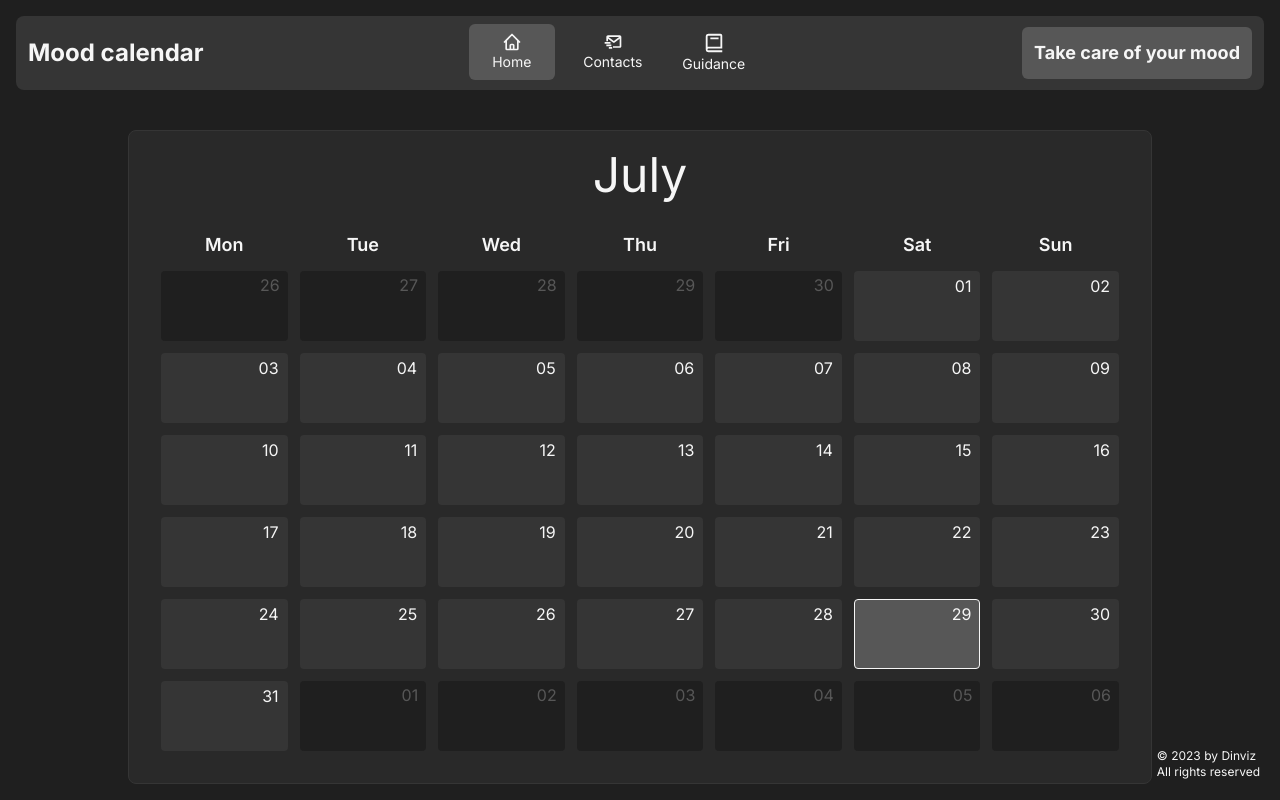
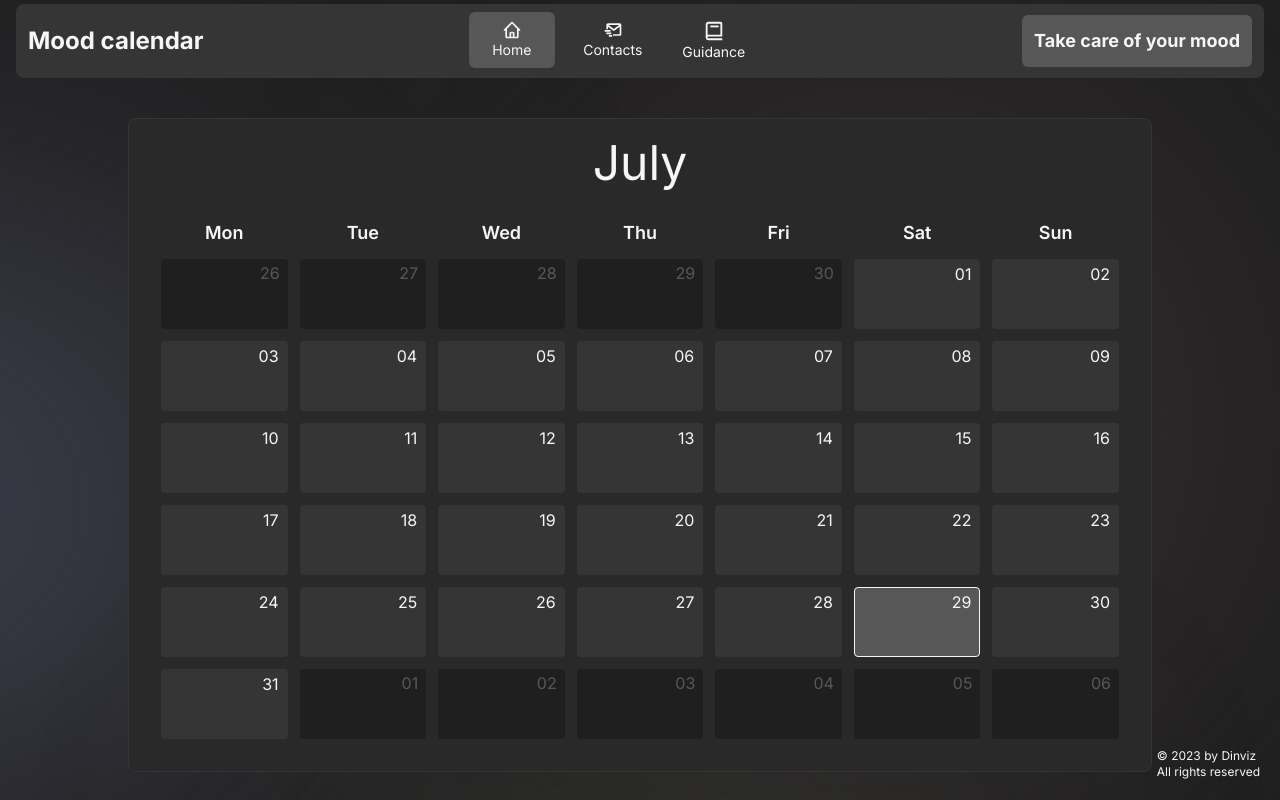
Before and after one commit to D1nviz/Mood-calendar, a Next.js app: page / in a window 1280 px wide. Shown: the top 800 px of the page. Built offline with nearby package versions, Linux system fonts and the light colour scheme.

Commit message:
changed bg

```diff
--- a/app/contacts/page.tsx
+++ b/app/contacts/page.tsx
@@ -1,8 +1,8 @@
 import { FC } from "react";
-import Contact from "@/components/Contact";
+import ContactForm from "@/components/ContactForm";
 
 const Contacts: FC = () => {
-  return <Contact />;
+  return <ContactForm />;
 };
 
 export default Contacts;
--- a/app/globals.css
+++ b/app/globals.css
@@ -49,3 +49,23 @@
     50%{background-size:calc(100%/3) 100%,calc(100%/3) 0%  ,calc(100%/3) 100%}
     66%{background-size:calc(100%/3) 100%,calc(100%/3) 100%,calc(100%/3) 0%  }
 }
+
+
+@keyframes spin-slow {
+  0%, 100% {
+    transform: translateX(300px);
+  }
+  25% {
+    transform: translateY(300px);
+  }
+  50% {
+    transform: translateX(-300px);
+  }
+  75% {
+    transform: translateY(-300px);
+  }
+}
+
+.animate-spin-slow {
+  animation: spin-slow 25s linear infinite;
+}
--- a/app/layout.tsx
+++ b/app/layout.tsx
@@ -20,10 +20,13 @@ export default function RootLayout({
   return (
     <html lang="en">
       <body
-        className={`${inter.className} bg-dark-primary text-text-color-primary overflow-x-hidden`}
+        className={`${inter.className} bg-dark-primary text-text-color-primary overflow-x-hidden h-screen overflow-hidden`}
       >
+        <div className="bg-[#4a3b40] absolute top-[-6rem] -z-10 right-[11rem] h-[31.25rem] w-[31.25rem] rounded-full blur-[10rem] animate-spin-slow"></div>
+        <div className="bg-[#434354] absolute top-[-1rem] -z-10 left-[-35rem] h-[31.25rem] w-[50rem] rounded-full blur-[10rem] animate-spin-slow"></div>
+        <div className="bg-[#4f5443] absolute -z-10 right-[33%] bottom-[-5rem] h-[15.25rem] w-[30rem] rounded-full blur-[10rem] animate-spin-slow"></div>
         <Header />
-          <main className="basis-full min-h-[640px]">{children}</main>
+        <main className="basis-full min-h-[640px]">{children}</main>
         <footer className="absolute bottom-5 right-5 text-xs">
           &copy; 2023 by Dinviz <br /> All rights reserved
         </footer>
--- a/components/Contact.tsx
+++ b/components/ContactForm.tsx
@@ -6,18 +6,24 @@ import toast, { Toaster } from "react-hot-toast";
 import SubmitButton from "./ui/SubmitButton";
 import { sendEmail } from "@/actions/sendEmail";
 
-const Contact = () => {
+const ContactForm = () => {
+  const formAction = async (formData: FormData) => {
+    //at the moment vercel has bug with this functionality,
+    //so now it just notification without sending mail
 
-  const formAction = async (formData:FormData) => {
-    const { data, error } = await sendEmail(formData);
+    // const { data, error } = await sendEmail(formData);
+    // if (error) {
+    //   return toast.error(error);
 
-    if (error) {
-      return toast.error(error);
+    // }
 
-    }
-
-    toast.success("Email sent successfully!");
-  }
+    toast.success("Email sent successfully!", {
+      style: {
+        background: "#212121",
+        color: "#f6f6f6"
+      }
+    });
+  };
   return (
     <>
       <Toaster position="top-center" />
@@ -63,4 +69,4 @@ const Contact = () => {
   );
 };
 
-export default Contact;
+export default ContactForm;
--- a/components/Header.tsx
+++ b/components/Header.tsx
@@ -4,7 +4,7 @@ import Navigation from "./Navigation";
 
 const Header: FC = () => {
   return (
-    <header className="bg-dark-secondary rounded-lg mt-4 mx-4 overflow-hidden">
+    <header className="bg-dark-secondary rounded-lg mt-1 mx-4 overflow-hidden">
       <Wrapper className="flex justify-between items-center py-2 px-3">
         <h1 className=" font-bold text-2xl">Mood calendar</h1>
         <Navigation />
--- a/components/ui/GuidanceModal.tsx
+++ b/components/ui/GuidanceModal.tsx
@@ -24,14 +24,14 @@ const Guidance: FC<GuidanceProps> = ({ isModalOpened, setIsModalOpened }) => {
     <AnimatePresence>
       {isModalOpened && (
         <motion.div
-          initial={{ opacity: 0.25, x: "-50%", scale: 0.2 }}
-          animate={{ opacity: 1, x: 0, scale: 1 }}
-          exit={{ opacity: 0, y: -350 }}
+          initial={{ opacity: 0.25, x: 100, y: "-35%", scale: 0.2 }}
+          animate={{ opacity: 1,x: 0, y: 0, scale: 1 }}
+          exit={{ opacity: 0, x: 100,  y: "-35%", scale: 0.2 }}
           transition={{ duration: 0.4 }}
           className="absolute z-30 backdrop-blur-sm top-0 left-0 w-full h-full flex justify-center modal-bg"
           onClick={handleModalBg}
         >
-          <div className="w-1/4 h-3/4 mt-16 bg-dark-primary border border-dark-tertiary rounded-lg">
+          <div className="w-[450px] h-3/4 mt-16 bg-dark-primary border border-dark-tertiary rounded-lg">
             <div className="flex justify-end p-2">
               <button
                 onClick={handleModal}
```
